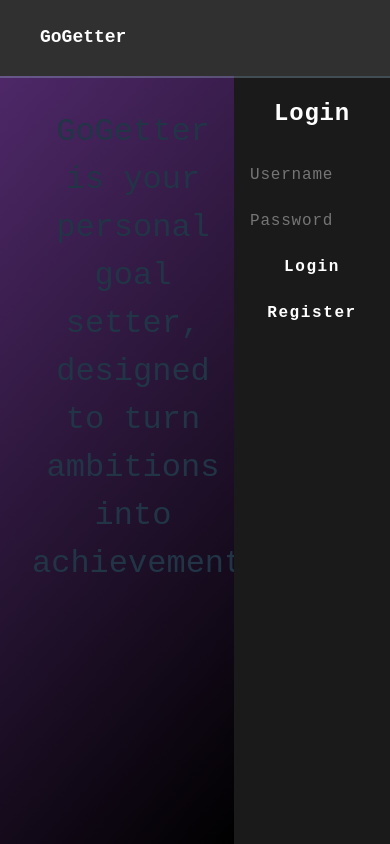
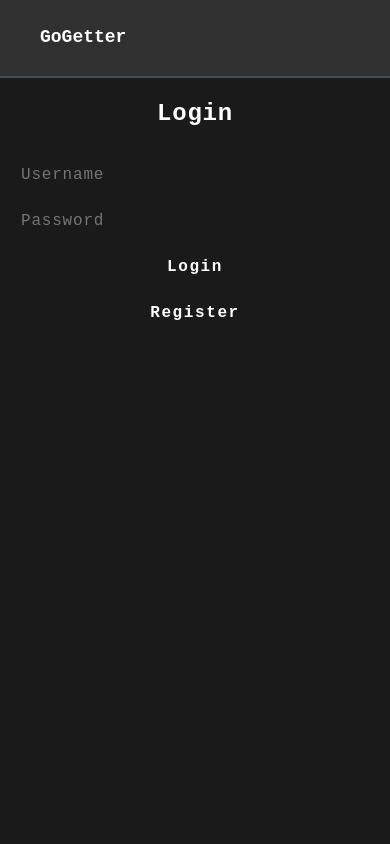
Before and after one commit to mik-siv/go-getter, a React (Vite) app in the folder apps/frontend/: page / in a window 390 px wide. Built offline with nearby package versions, Linux system fonts and the light colour scheme.

Commit message:
Improvement: Style changes to Login.css for responsiveness
Updated Login.css to enhance UI responsiveness. Added padding to input field placeholders and some media queries to adjust form size according to the screen width. This provides better overall user experience on smaller devices.

```diff
--- a/apps/frontend/src/Login.css
+++ b/apps/frontend/src/Login.css
@@ -54,6 +54,10 @@ h1 {
     border: 0;
 }
 
+.input-field::placeholder {
+    padding-left: 5px;
+}
+
 .btn {
     width: 100%;
     display: block;
@@ -67,3 +71,12 @@ h1 {
     font-family: monospace;
     font-size: 16px;
 }
+
+@media (max-width: 600px) {
+    .form {
+        width: 100%;
+    }
+    .left-side {
+        width: 0;
+    }
+}
```
